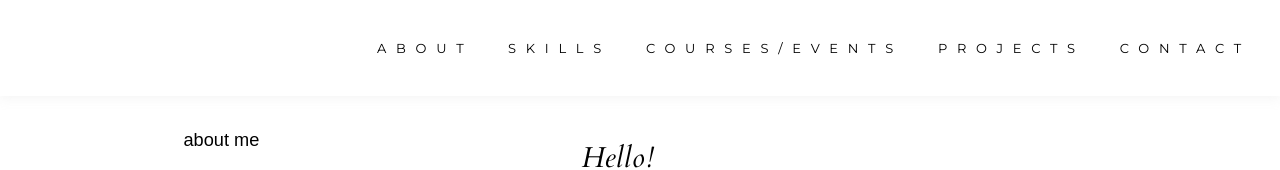
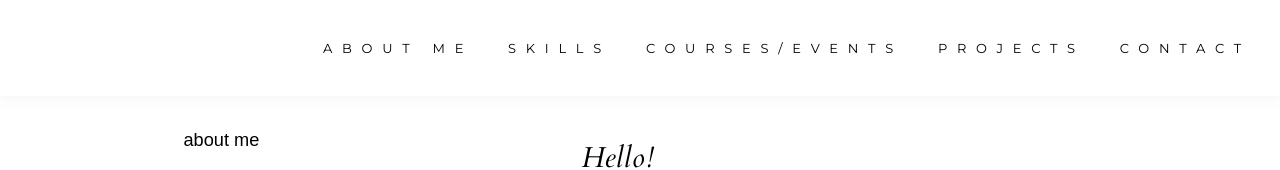
Before and after one commit to anzamarska/personal-website, a React (Create React App) app: page / in a window 1280 px wide. Shown: the top 170 px of the page. Built offline with nearby package versions, Linux system fonts and the light colour scheme; a web font is replaced by a local one.

Commit message:
change the inscription in nav section

```diff
--- a/src/components/Header.js
+++ b/src/components/Header.js
@@ -23,7 +23,7 @@ const Header = (props) => (
               props.scrollingViewAbout();
             }}
           >
-            about
+            about me
           </button>
         </Roll>
         <Bounce right>
```
